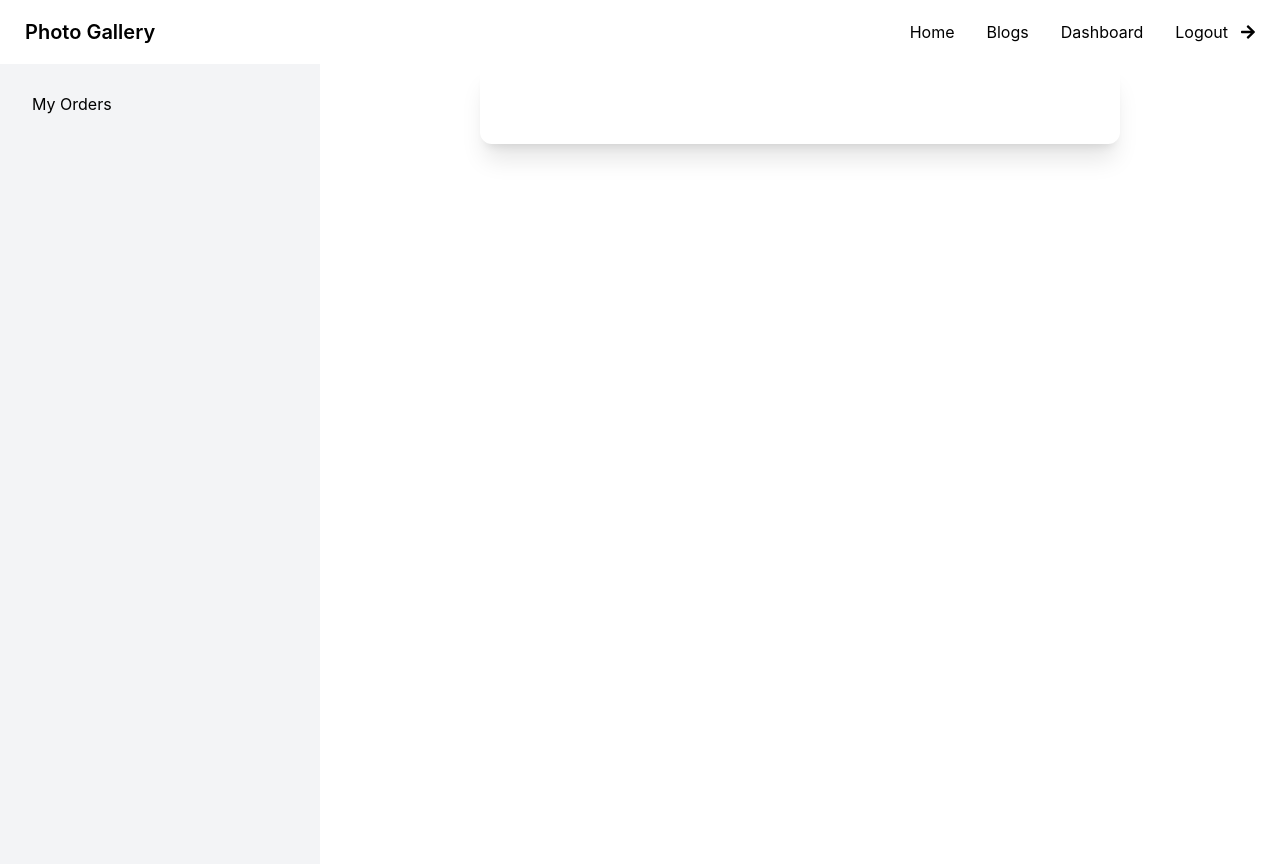
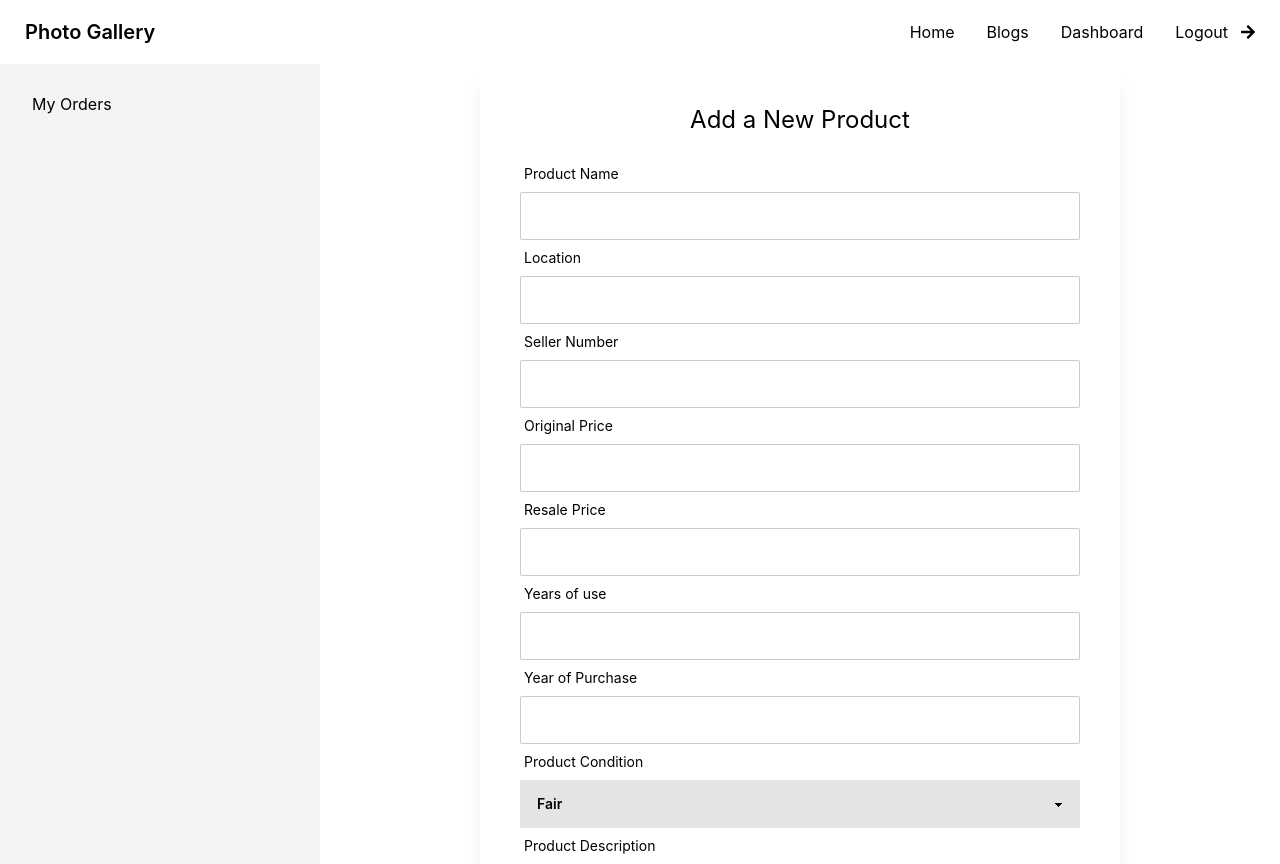
Before and after one commit to Tanvir-kabir-Rahib/phone-gallery-1, a React (Create React App) app: page /dashboard/addProduct in a window 1280 px wide. Built offline with nearby package versions, Linux system fonts and the light colour scheme; no server answers; sample sign-in values are in the browser's storage.

Commit message:
form added on addProduct route

```diff
--- a/src/components/Pages/Dashboard/AddProduct/AddProduct.js
+++ b/src/components/Pages/Dashboard/AddProduct/AddProduct.js
@@ -7,7 +7,52 @@ const AddProduct = () => {
     return (
         <div className='flex justify-center items-center' >
             <div className='w-11/12 md:w-3/4 lg:w-8/12 shadow-xl p-10 rounded-xl'>
-
+                <form onSubmit={handleAddProduct}>
+                    <h1 className='text-2xl text-center mb-5'>Add a New Product</h1>
+                    <div className='form-contorl'>
+                        <label className='label label-text'>Product Name</label>
+                        <input type='text' className='input input-bordered w-full' name='productName' required />
+                    </div>
+                    <div className='form-contorl'>
+                        <label className='label label-text'>Location</label>
+                        <input type='text' className='input input-bordered w-full' name='Location' required/>
+                    </div>
+                    <div className='form-contorl'>
+                        <label className='label label-text'>Seller Number</label>
+                        <input type='text' className='input input-bordered w-full' name='sellerNumber' required/>
+                    </div>
+                    <div className='form-control'>
+                        <label className='label label-text'>Original Price</label>
+                        <input type='text' name='originalPrice' className='input input-bordered w-full' required/>
+                    </div>
+                    <div className='form-control'>
+                        <label className='label label-text'>Resale Price</label>
+                        <input type='text' name='resalePrice' className='input input-bordered w-full' required/>
+                    </div>
+                    <div className='form-control'>
+                        <label className='label label-text'>Years of use</label>
+                        <input type='text' name='yearOfUse' className='input input-bordered w-full' required/>
+                    </div>
+                    <div className='form-control'>
+                        <label className='label label-text'>Year of Purchase</label>
+                        <input type='text' name='yearOfPurchase' className='input input-bordered w-full' required/>
+                    </div>
+                    <div className='form-control'>
+                        <label className='label label-text'>Product Condition</label>
+                        <select name='condition' className="select w-full bg-zinc-200">
+                            <option selected>Fair</option>
+                            <option>Good</option>
+                            <option>Excellent</option>
+                        </select>
+                    </div>
+                    <div className='form-control'>
+                        <label className='label label-text'>Product Description</label>
+                        <textarea name='description' className="textarea textarea-bordered" placeholder="Product Description"></textarea>
+                    </div>
+                    <div className='form-control mb-3'>
+                        <input type="submit" value='Book Now' className='btn btn-accent mt-5' />
+                    </div>
+                </form >
             </div >
         </div >
     );
```
